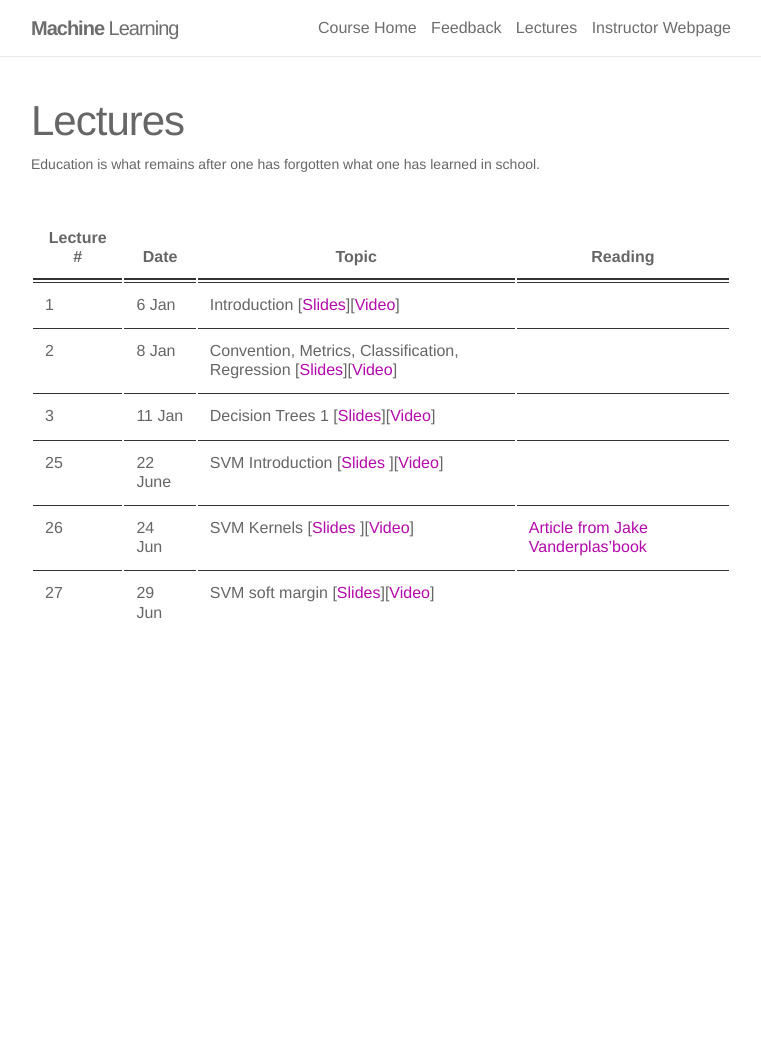
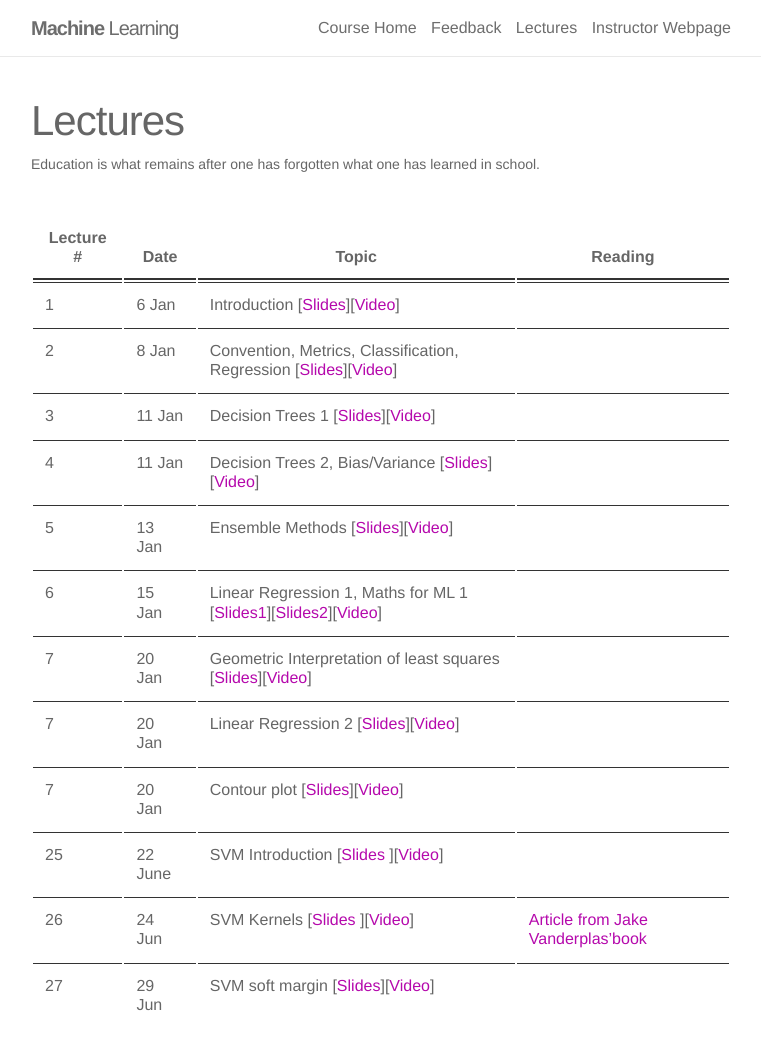
Before and after one commit to helen-research/ml2020, a Jekyll site: the page built from _pages/lectures.md, in a window 1280 px wide and 1128 px high. Shown: the top 1050 px of the window, without its empty margins (259-1020 px from the left). Built offline with Jekyll 4.4.1, drawn with Linux system fonts in a browser that asks for light colours; nearby versions of some CDN libraries.

Commit message:
added new lectures

```diff
--- a/_pages/lectures.md
+++ b/_pages/lectures.md
@@ -11,6 +11,12 @@ description: "Education is what remains after one has forgotten what one has lea
 |1| 6 Jan|Introduction [[Slides](../lectures/1-introduction.pdf)][[Video](https://youtu.be/JevkPSp1p6A)]|
 |2| 8 Jan| Convention, Metrics, Classification, Regression [[Slides](../lectures/2-accuracy.pdf)][[Video](https://youtu.be/CuBzyh4Xmvk)]|
 |3| 11 Jan| Decision Trees 1 [[Slides](../lectures/3-decision-tree-1.pdf)][[Video](https://youtu.be/LfFMm8l_poY)]|
+|4| 11 Jan| Decision Trees 2, Bias/Variance [[Slides](../lectures/4-decision-tree-2-bias-variance-1.pdf)][[Video](https://youtu.be/FBxY_FJVOBk)]|
+|5| 13 Jan| Ensemble Methods [[Slides](5-ensemble.pdf)][[Video](https://youtu.be/3uKYjILQStw)]|
+|6| 15 Jan|Linear Regression 1, Maths for ML 1 [[Slides1](../lectures/6-linear-regression.pdf)][[Slides2](../lectures/6-ml-maths.pdf)][[Video](https://youtu.be/APAcikEbV4g)]|
+|7|20 Jan| Geometric Interpretation of least squares [[Slides](7-geometric-regression.pdf)][[Video](https://youtu.be/KWeLr4UksNw)]|
+|7| 20 Jan| Linear Regression 2 [[Slides](../lectures/7-linear-regression-2.pdf)][[Video](https://youtu.be/vRlDnbEIjlk)]|
+|7| 20 Jan| Contour plot [[Slides](../lectures/7-ml-maths-2.pdf)][[Video](https://youtu.be/vdDFGOmfY-s)]
 |25|22 June| SVM Introduction [[Slides ](../lectures/25-svm-intro.pdf)][[Video](https://www.youtube.com/watch?v=SxlM9Fpfk2Y&list=PLftoLyLEwECCQjh7OTmrteMveaomqpVF0&index=47&t=3506s)]
 |26|24 Jun| SVM Kernels [[Slides ](../lectures/26-svm-kernel.pdf)][[Video](https://www.youtube.com/watch?v=MhjxDACIVWM&list=PLftoLyLEwECCQjh7OTmrteMveaomqpVF0&index=48&t=11s)]| [Article from Jake Vanderplas'book](https://jakevdp.github.io/PythonDataScienceHandbook/05.07-support-vector-machines.html)|
 |27|29 Jun|SVM soft margin [[Slides](../lectures/27-svm-soft-margin.pdf)][[Video](https://www.youtube.com/watch?v=yY6-LUerLcs&list=PLftoLyLEwECCQjh7OTmrteMveaomqpVF0&index=49&t=3s)]
```
